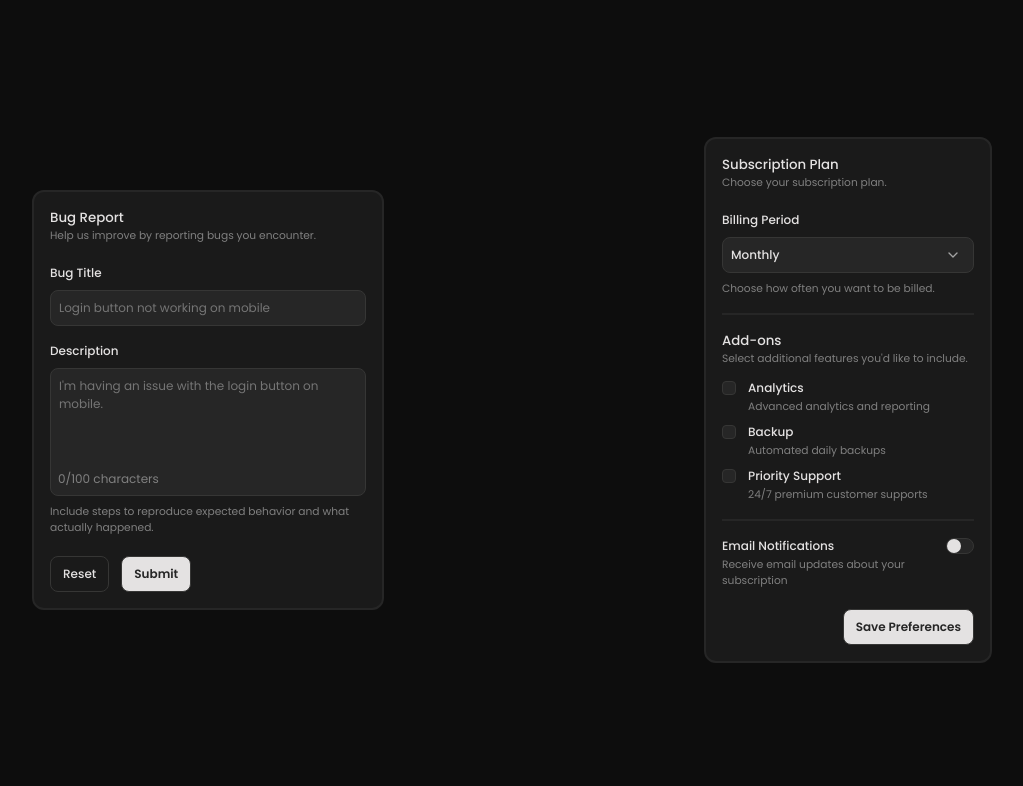
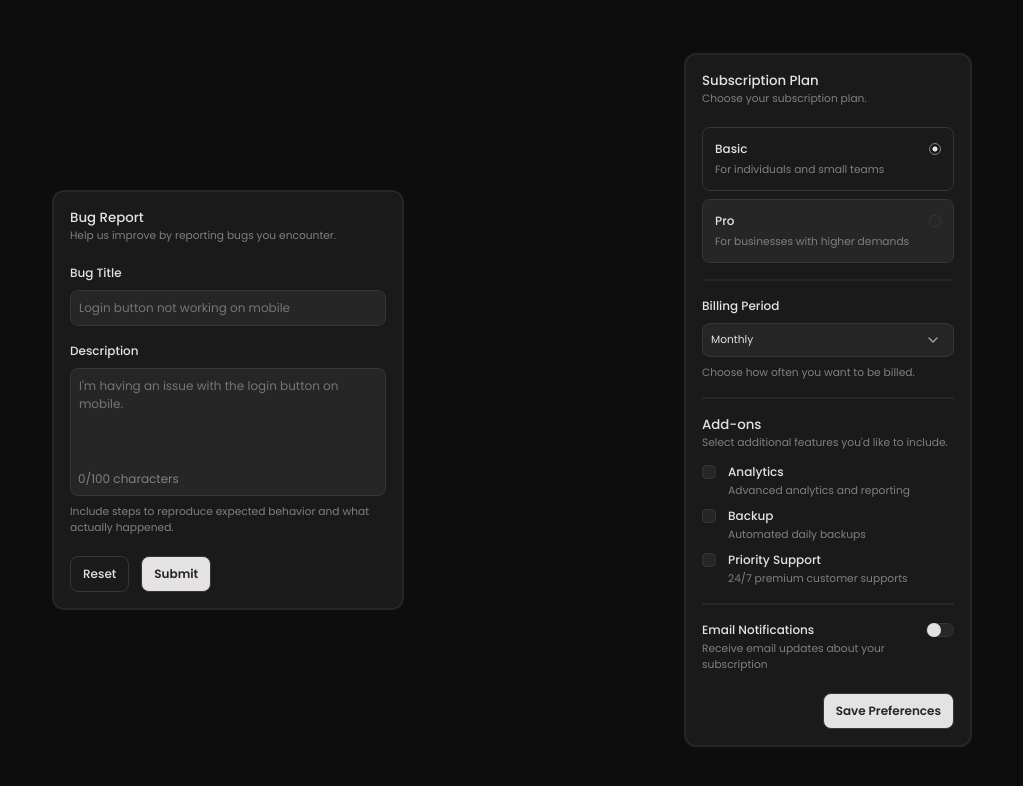
Before and after one commit to borislavkorablev/forms-practice_10-26, a website: page index.html in a window 1280 px wide. Shown: the whole page, without its empty margins (112-1135 px from the left). Drawn offline with Linux system fonts and the light colour scheme.

Commit message:
plans section

```diff
--- a/index.html
+++ b/index.html
@@ -54,6 +54,7 @@
             </footer>
         </form>
 
+
         <form class="form form-second">
             <header class="form-header">
                 <h1>Subscription Plan</h1>
@@ -61,6 +62,18 @@
             </header>
 
             <div class="form-body">
+                <fieldset class="plan-selection">
+                    <label class="plan-item">
+                        <span>Basic</span>
+                        <input class="plan-title" type="radio" name="plan" value="basic" checked />
+                        <span class="plan-description">For individuals and small teams</span>
+                    </label>
+                    <label class="plan-item">
+                        <span class="plan-title">Pro</span>
+                        <input type="radio" name="plan" value="pro" />
+                        <span class="plan-description">For businesses with higher demands</span>
+                    </label>
+                </fieldset>
                 <label class="billing" for="billing">
                     <span>Billing Period</span>
                     <select class="form-select" name="billing" id="billing" required>
@@ -91,7 +104,7 @@
                     </fieldset>
                 </div>
                 <label class="notifications">
-                    <span class="notifications-label">Email Notifications</span>
+                    <span>Email Notifications</span>
                     <input type="checkbox" name="email-notifications" role="switch" />
                     <span class="notifications-description">Receive email updates about your subscription</span>
                 </label>
--- a/styles.css
+++ b/styles.css
@@ -15,6 +15,7 @@
 /* --- Components --- */
 @import url('styles/components/forms/forms.css');
 @import url('styles/components/forms/form-first/form-first.css');
+@import url('styles/components/forms/form-second/form-second-plans.css');
 @import url('styles/components/forms/form-second/form-second-billing.css');
 @import url('styles/components/forms/form-second/form-second-addons.css');
 @import url('styles/components/forms/form-second/form-second-notifications.css');
--- a/styles/components/forms/form-second/form-second-addons.css
+++ b/styles/components/forms/form-second/form-second-addons.css
@@ -44,7 +44,10 @@
                 width: 0.5rem;
                 height: 0.5rem;
                 background-color: var(--bg-checkbox-checked);
-                clip-path: polygon(14% 44%, 0 65%, 50% 100%, 100% 16%, 80% 0%, 43% 62%);
+                mask-image: url("../../../../images/svg/check.svg");
+                mask-repeat: no-repeat;
+                mask-position: center;
+                mask-size: contain;
             }
         }
 
--- a/styles/components/forms/form-second/form-second-billing.css
+++ b/styles/components/forms/form-second/form-second-billing.css
@@ -7,13 +7,14 @@
 .form-select {
   appearance: none; /* Убирает системную стрелку и оформление ОС */
   background-color: var(--bg-input-default);
-  color: var(--white-dark, #fff);
+  color: var(--text-primary);
   border: 1px solid var(--border-input-default);
   border-radius: var(--border-radius-m);
   padding: var(--space-xs);
   padding-inline-end: 2.5rem; /* Место справа, чтобы длинный текст не залезал на стрелку */
   font-family: inherit;
-  font-size: var(--text-m);
+  font-size: var(--text-s);
+  font-weight: var(--text-weight-normal);
   cursor: pointer;
   transition: background-color 0.15s ease, border-color 0.15s ease-in-out;
 
--- a/styles/components/forms/form-second/form-second-notifications.css
+++ b/styles/components/forms/form-second/form-second-notifications.css
@@ -9,7 +9,7 @@
         appearance: none;
         margin: 0;
         width: 1.75rem;
-        height: 1rem;
+        height: 0.875rem;
         border: 1px solid var(--border-input-default);
         border-radius: 999px;
         background-color: var(--bg-input-default);
@@ -38,24 +38,17 @@
             border-color: var(--light-grey-default);
 
             &::before {
-                transform: translateX(0.75rem); /* Плавный сдвиг вправо на 18px */
+                transform: translateX(0.8rem); /* Плавный сдвиг вправо на 18px */
             }
         }
 
-        /* Жёлтая рамка только при навигации с клавиатуры (Tab) */
         body.using-keyboard &:focus {
             outline: 2px solid hsl(45deg 100% 50%);
             outline-offset: 2px;
         }
     }
 
-    & .notifications-label {
-        font-size: var(--text-m);
-        font-weight: var(--text-weight-semibold);
-    }
-
     & .notifications-description {
-        grid-column: 1;
         font-size: var(--text-s);
         font-weight: var(--text-weight-normal);
         color: var(--text-secondary);
--- /dev/null
+++ b/styles/components/forms/form-second/form-second-plans.css
@@ -0,0 +1,78 @@
+.plan-selection {
+    display: flex;
+    flex-direction: column;
+    gap: var(--space-xs);
+    padding-inline: 0;
+    padding-block-end: var(--space-m);
+    border: none;
+    border-block-end: 2px solid var(--border-page-inner);
+}
+
+.plan-item {
+    display: grid;
+    grid-template-columns: 1fr auto;
+    column-gap: 0.75rem;
+    row-gap: 0.25rem;
+    align-items: center;
+    padding: var(--space-s);
+    background-color: var(--bg-input-default);
+    border: 1px solid var(--border-input-default);
+    border-radius: var(--border-radius-m);
+    cursor: pointer;
+    transition: background-color 0.15s ease, border-color 0.15s ease;
+
+    /* Подсветка рамки карточки при наведении */
+    &:hover {
+        border-color: var(--border-input-focus);
+    }
+
+    /* Выделенная рамка и фон карточки, когда радио внутри выбрано */
+    &:has(input[type="radio"]:checked) {
+        background-color: var(--bg-page-secondary);
+        border-color: var(--border-input-default);
+    }
+
+    /* Жёлтая обводка всей карточки при переходе с клавиатуры (Tab) */
+    body.using-keyboard &:has(input[type="radio"]:focus) {
+        outline: 2px solid hsl(45deg 100% 50%);
+        outline-offset: 2px;
+    }
+
+    & .plan-title {
+        font-size: var(--text-m);
+        font-weight: var(--text-weight-semibold);
+    }
+
+    & .plan-description {
+        grid-column: 1;
+        font-size: var(--text-s);
+        font-weight: var(--text-weight-normal);
+        color: var(--text-secondary);
+    }
+
+    /* Кастомный кружок radio */
+    & input[type="radio"] {
+        appearance: none;
+        box-sizing: border-box;
+        margin: 0;
+        width: 0.75rem;
+        height: 0.75rem;
+        border: 1px solid var(--border-input-default);
+        border-radius: 50%;
+        background-color: var(--bg-input-default);
+        cursor: pointer;
+
+        &:focus {
+            outline: none;
+        }
+
+        &:checked {
+        border-color: var(--light-grey-default);
+        background: radial-gradient(
+            circle,
+            var(--white-dark, hsl(0deg 0% 95%)) 34%,
+            var(--bg-page-secondary) 38%
+        );
+    }
+    }
+}
--- a/styles/layouts/page-layout.css
+++ b/styles/layouts/page-layout.css
@@ -1,5 +1,7 @@
 .main {
   min-height: 100vh;
+  max-width: 1200px;
+  margin-inline: auto;
   display: grid;
   grid-template-columns: 1fr 1fr;
   align-items: center;
```
Also changed, not shown: images/svg/check.svg (added).
